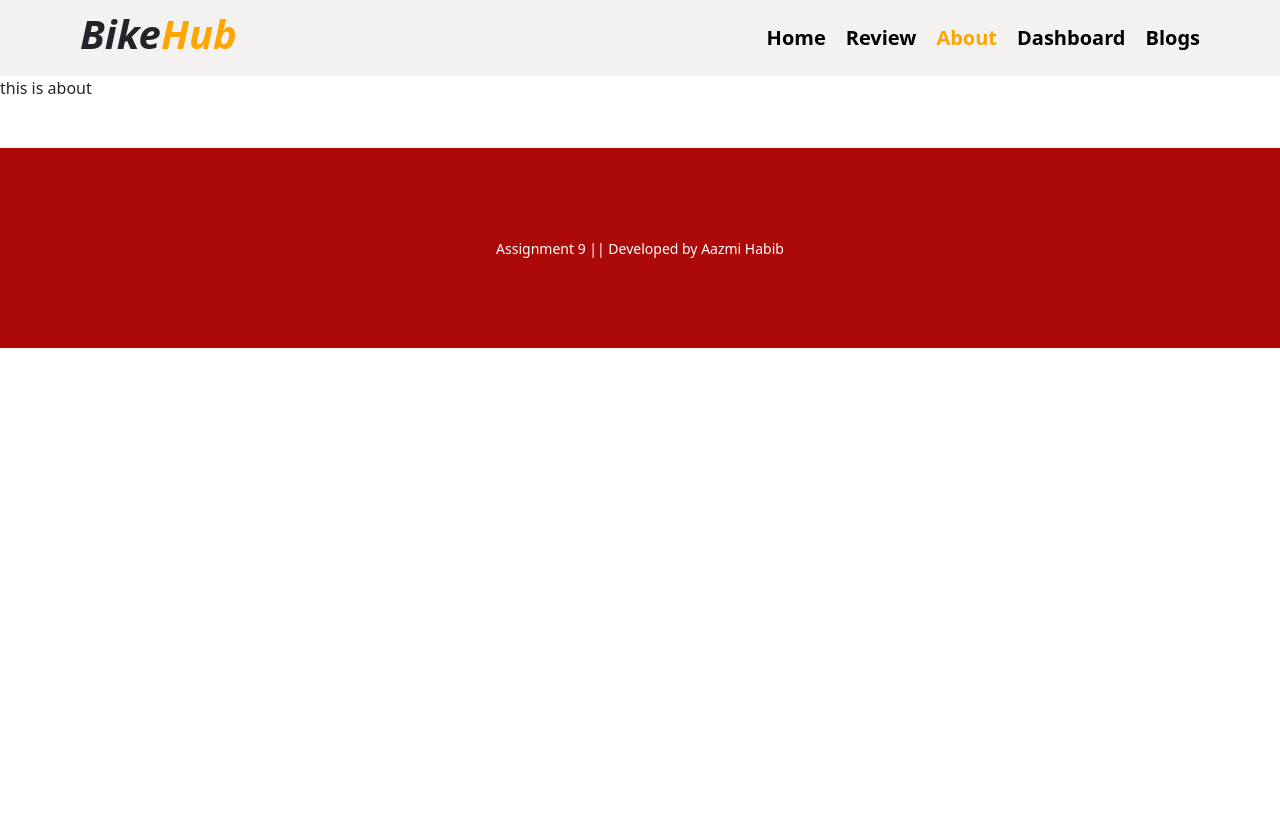
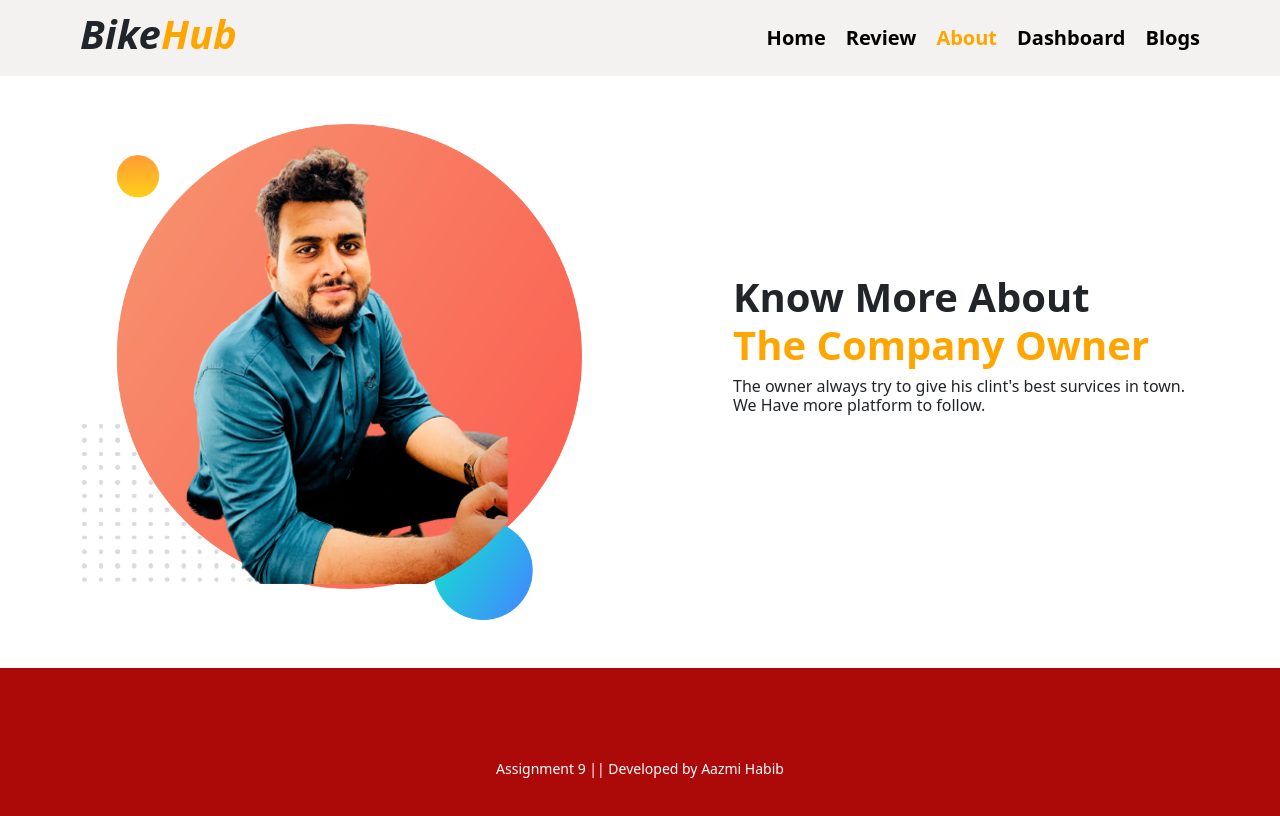
Before and after one commit to azmi0323/ladakh-trio-bike-rent-project, a React (Create React App) app: page /about in a window 1280 px wide. Shown: the top 816 px of the page. Built offline with nearby package versions, Linux system fonts and the light colour scheme.

Commit message:
edit about page

```diff
--- a/src/Components/About/About.css
+++ b/src/Components/About/About.css
@@ -0,0 +1,4 @@
+.bg-one{
+    width: 500px;
+
+}
--- a/src/Components/About/About.js
+++ b/src/Components/About/About.js
@@ -1,9 +1,16 @@
 import React from 'react';
 import './About.css'
+import bgOne from '../../Assets/my-bg.png'
 const About = () => {
     return (
-        <div>
-            this is about
+        <div className='container d-flex  align-items-center'>
+            <div className='col-lg-7'>
+                <img className='bg-one img-fluid mt-5' src={bgOne} alt='bg1'/>
+            </div>
+            <div className='col-lg-5'>
+                <h1 className='fw-bold'>Know More About <br/><span className='orange'>The Company Owner</span></h1>
+                <h6>The owner always try to give his clint's best survices in town. We Have more platform to follow.</h6>
+            </div>
         </div>
     );
 };
--- a/src/Components/Home/Home.js
+++ b/src/Components/Home/Home.js
@@ -1,13 +1,12 @@
 import React from "react";
 import "./Home.css";
 import bikeImg from "../../Assets/bike.png";
-import Review from "../Review/Review";
 import { NavLink } from "react-router-dom";
 import useReview from "../Hooks/useReview";
 import User from "../User/User";
 
 const Home = () => {
-  const [users, setUsers] = useReview();
+  const [users] = useReview();
   return (
     <div>
       <div className="d-flex  align-items-center container mt-5">
```
Also changed, not shown: src/Assets/my-bg.png (added), src/Assets/my-bg2.png (added).
